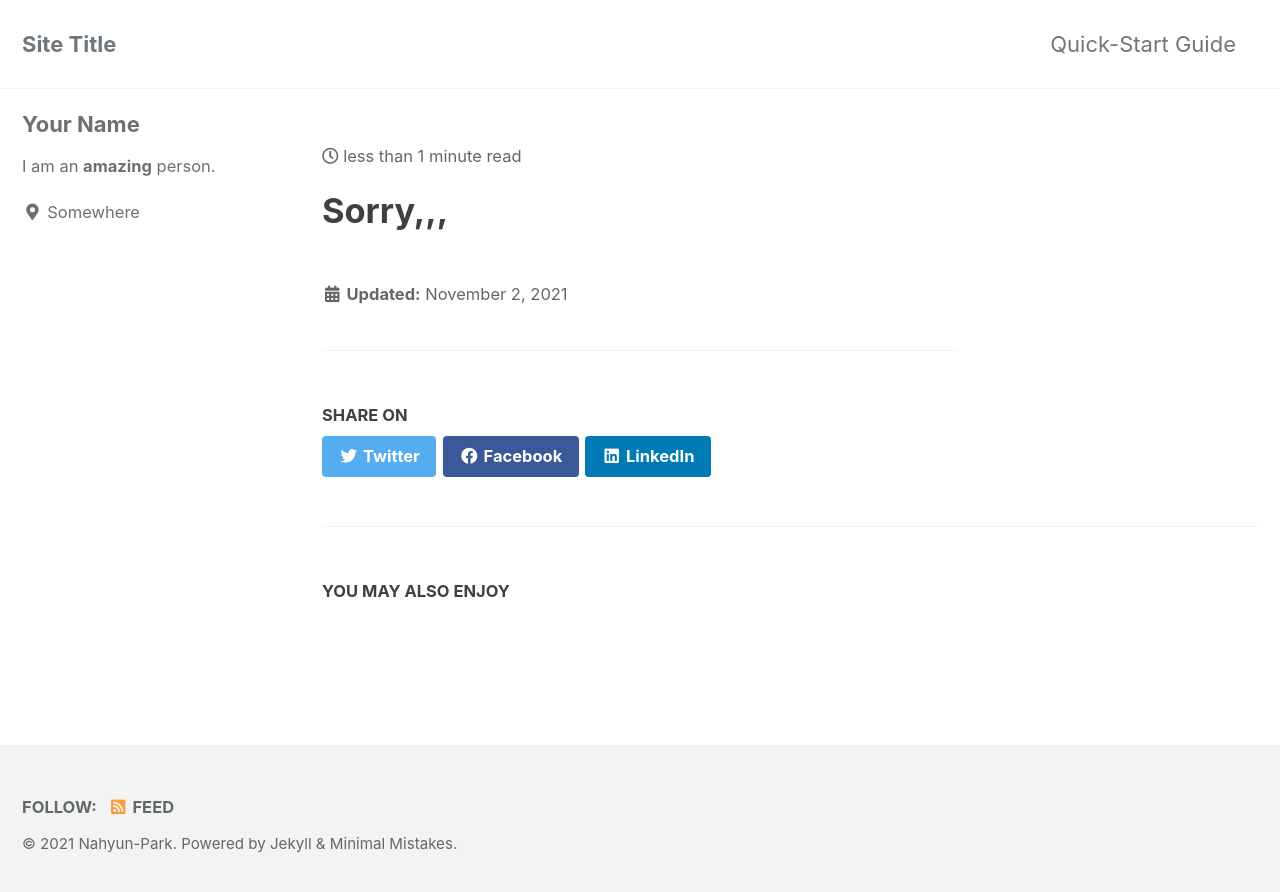
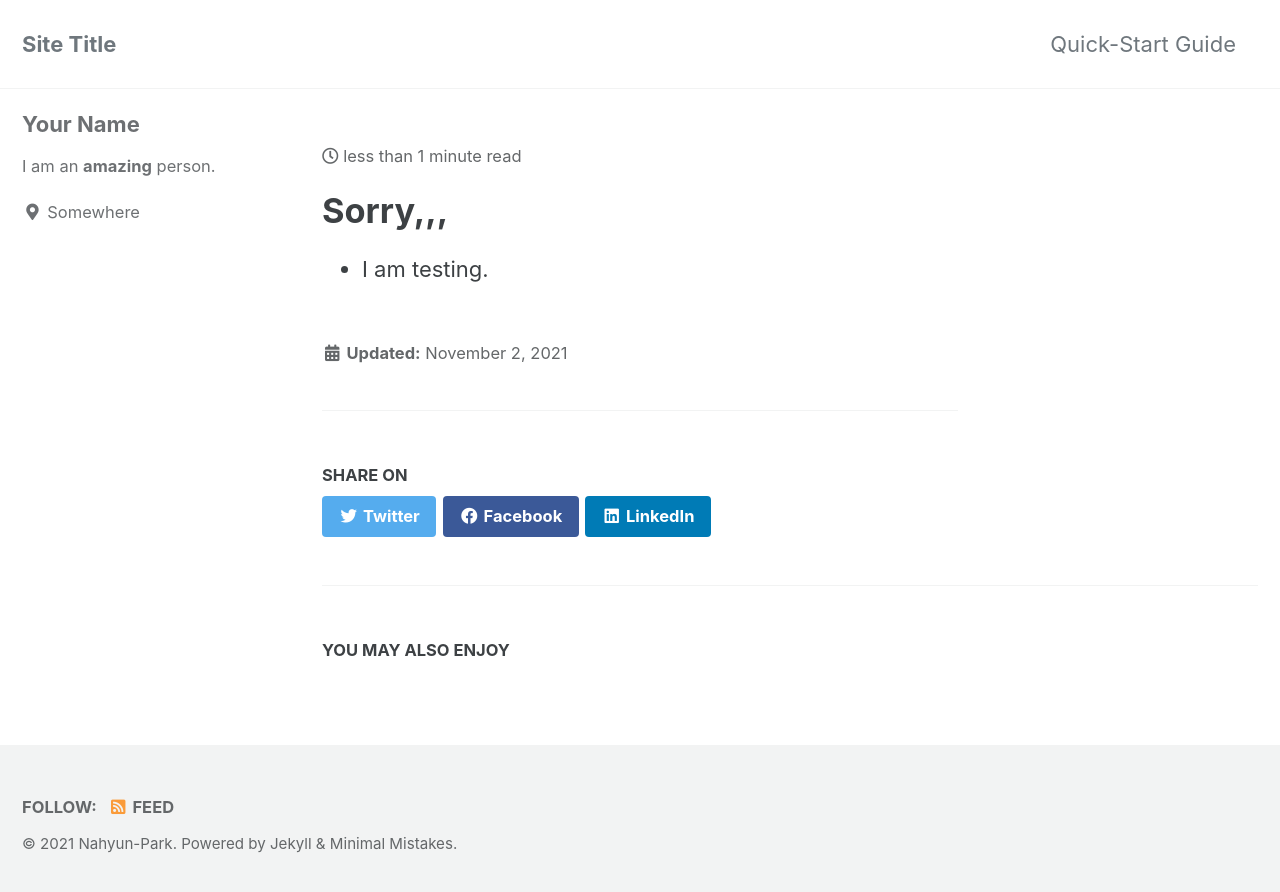
Before and after one commit to Nahyun-Park/Nahyun-Park.github.io, a Jekyll site: the page built from _posts/2021-11-02-first.md, in a window 1280 px wide. Shown: the top 892 px of the page. Built offline with Jekyll 4.4.1, drawn with Linux system fonts in a browser that asks for light colours; cached includes are drawn as plain includes.

Commit message:
Update 2021-11-02-first.md

```diff
--- a/_posts/2021-11-02-first.md
+++ b/_posts/2021-11-02-first.md
@@ -1,6 +1,7 @@
 ---
 layout:single
-title: "This is my blog"
+title: This is my blog
 ---
 
 # Sorry,,,
+ - I am testing.
```
